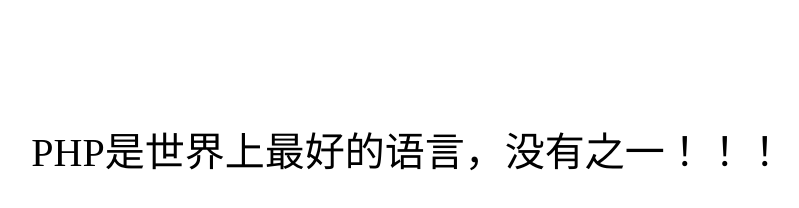
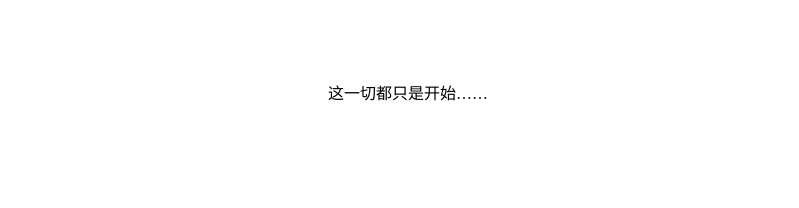
Before and after one commit to adulinlin/adulinlin.github.io, a plain HTML site: page index.html in a window 1280 px wide. Shown: the whole page, without its empty margins (232-1031 px from the left). Drawn offline with Linux system fonts and the light colour scheme.

Commit message:
Update index.html

```diff
--- a/index.html
+++ b/index.html
@@ -5,6 +5,6 @@
 <title>阿杜的博客</title>
 </head>
 <body>
-<p style="text-align:center;margin-top:120px;font-size:40px;">PHP是世界上最好的语言，没有之一！！！</p>
+<p style="text-align:center;margin-top:80px;">这一切都只是开始……</p>
 </body>
 </html>
```
